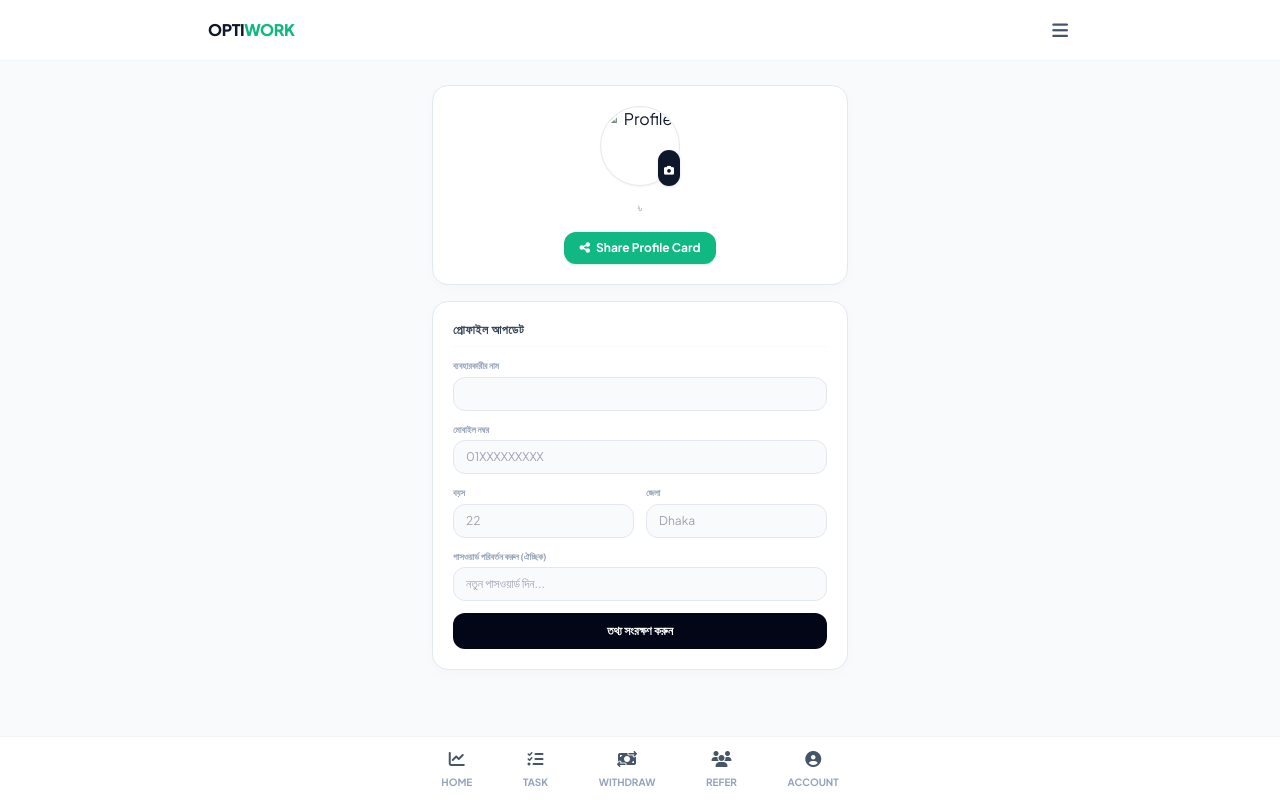
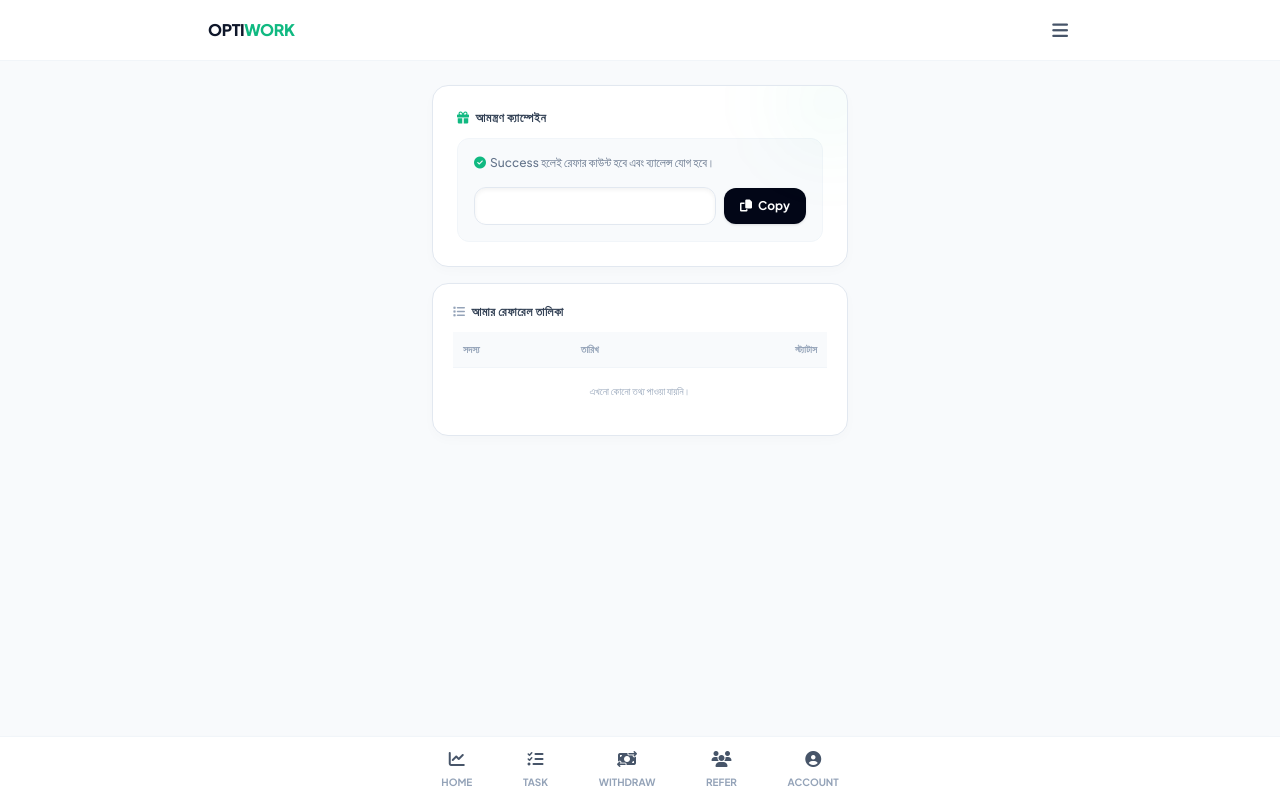
Before and after one commit to teamcipx/Orpi, a Flask app: template templates/profile.html in a window 1280 px wide. Run offline with Flask 3, Linux system fonts and the light colour scheme; the template is opened without the code that fills it, so the values that code supplies are empty; some libraries are stand-ins or nearby versions.

Commit message:
Update profile.html

```diff
--- a/templates/profile.html
+++ b/templates/profile.html
@@ -1,148 +1,101 @@
 {% extends 'base.html' %}
 {% block content %}
 
-<!-- html2canvas লাইব্রেরি সরাসরি স্ক্রিনশট জেনারেট করার জন্য -->
-<script src="https://cdnjs.cloudflare.com/ajax/libs/html2canvas/1.4.1/html2canvas.min.js"></script>
+<div class="space-y-4">
+    <!-- রিডিজাইনড রেফার লিংক কার্ড -->
+    <div class="minimal-card p-6 rounded-2xl bg-white relative overflow-hidden">
+        <!-- ব্যাকগ্রাউন্ডে খুব হালকা নিয়ন গ্লো ইফেক্ট -->
+        <div class="absolute -right-8 -top-8 w-24 h-24 bg-emerald-500/5 rounded-full blur-2xl"></div>
 
-<div class="space-y-4">
+        <h2 class="text-xs font-bold uppercase tracking-wider text-slate-700 mb-3 flex items-center gap-1.5">
+            <i class="fa-solid fa-gift text-emerald-500"></i> আমন্ত্রণ ক্যাম্পেইন
+        </h2>
 
-    <!-- প্রোফাইল কার্ড -->
-    <div class="minimal-card p-5 rounded-2xl bg-white text-center flex flex-col items-center">
-        <div class="relative w-20 h-20 mb-3">
-            <img id="profile-pic-preview" src="{{ user.avatar_url }}" alt="Profile" class="w-full h-full rounded-full object-cover border border-slate-200 shadow-sm">
-            <label for="image-upload" class="absolute bottom-0 right-0 bg-slate-900 text-white rounded-full p-1.5 cursor-pointer hover:bg-slate-800 transition shadow">
-                <i class="fa-solid fa-camera text-[10px]"></i>
-            </label>
-            <!-- হিডেন ফাইল ইনপুট -->
-            <input type="file" id="image-upload" class="hidden" accept="image/*" onchange="uploadToImgBB(this)">
+        <div class="bg-slate-50 border border-slate-100 p-4 rounded-xl">
+            <!-- নির্দেশিকা টেক্সট -->
+            <p class="text-xs text-slate-500 font-medium flex items-center gap-1">
+                <i class="fa-solid fa-circle-check text-emerald-500 text-xs"></i>
+                Success হলেই রেফার কাউন্ট হবে এবং ব্যালেন্স যোগ হবে।
+            </p>
+
+            <!-- আধুনিক কপি উইজেট -->
+            <div class="flex items-center gap-2 mt-4">
+                <input type="text" id="referral-link" readonly value="{{ ref_link }}"
+                       class="w-full bg-white border border-slate-200 p-2.5 rounded-xl text-xs text-slate-600 font-mono focus:outline-none select-all shadow-inner">
+
+                <!-- গ্লোয়িং কপি বাটন -->
+                <button id="copy-btn" onclick="copyLink()"
+                        class="bg-slate-950 hover:bg-slate-800 text-white text-xs font-bold px-4 py-2.5 rounded-xl transition flex items-center gap-1.5 shadow whitespace-nowrap">
+                    <i id="copy-icon" class="fa-solid fa-copy"></i> <span id="copy-text">Copy</span>
+                </button>
+            </div>
         </div>
-
-        <h2 class="text-base font-bold text-slate-800">{{ user.username }}</h2>
-        <p class="text-xs text-slate-400 mt-0.5">৳ {{ user.balance }}</p>
-
-        <!-- শেয়ার প্রোফাইল বাটন -->
-        <button onclick="generateShareCard()" class="mt-4 bg-emerald-500 hover:bg-emerald-600 text-white text-xs px-4 py-2 rounded-xl font-bold transition flex items-center gap-1.5 shadow">
-            <i class="fa-solid fa-share-nodes"></i> Share Profile Card
-        </button>
     </div>
 
-    <!-- প্রোফাইল এডিট ফরম -->
+    <!-- রেফারেল তালিকা -->
     <div class="minimal-card p-5 rounded-2xl bg-white">
-        <h3 class="text-xs font-bold uppercase tracking-wider text-slate-700 mb-3 border-b border-slate-50 pb-2">প্রোফাইল আপডেট</h3>
-
-        {% with messages = get_flashed_messages(with_categories=true) %}
-            {% if messages %}
-                {% for category, message in messages %}
-                    <div class="p-2.5 mb-3 text-[10px] rounded-lg border {% if category == 'success' %}bg-emerald-50 text-emerald-600 border-emerald-100{% else %}bg-red-50 text-red-600 border-red-100{% endif %}">
-                        {{ message }}
-                    </div>
-                {% endfor %}
-            {% endif %}
-        {% endwith %}
-
-        <form action="/profile" method="POST" class="space-y-3">
-            <!-- হিডেন আভাটার ইনপুট (ImgBB থেকে প্রাপ্ত লিংক এখানে জমা হবে) -->
-            <input type="hidden" name="avatar_url" id="avatar-url-input">
-
-            <div>
-                <label class="block text-[9px] font-bold text-slate-400 uppercase mb-1">ব্যবহারকারীর নাম</label>
-                <input type="text" name="username" value="{{ user.username }}" required class="w-full px-3 py-2 bg-slate-50 border border-slate-200 rounded-xl text-xs text-slate-800 focus:outline-none focus:border-slate-300">
-            </div>
-            <div>
-                <label class="block text-[9px] font-bold text-slate-400 uppercase mb-1">মোবাইল নম্বর</label>
-                <input type="text" name="phone" value="{{ user.phone_number or '' }}" placeholder="01XXXXXXXXX" class="w-full px-3 py-2 bg-slate-50 border border-slate-200 rounded-xl text-xs text-slate-800 focus:outline-none focus:border-slate-300">
-            </div>
-            <div class="grid grid-cols-2 gap-3">
-                <div>
-                    <label class="block text-[9px] font-bold text-slate-400 uppercase mb-1">বয়স</label>
-                    <input type="number" name="age" value="{{ user.age or '' }}" placeholder="22" class="w-full px-3 py-2 bg-slate-50 border border-slate-200 rounded-xl text-xs text-slate-800 focus:outline-none focus:border-slate-300">
-                </div>
-                <div>
-                    <label class="block text-[9px] font-bold text-slate-400 uppercase mb-1">জেলা</label>
-                    <input type="text" name="district" value="{{ user.district or '' }}" placeholder="Dhaka" class="w-full px-3 py-2 bg-slate-50 border border-slate-200 rounded-xl text-xs text-slate-800 focus:outline-none focus:border-slate-300">
-                </div>
-            </div>
-            <div>
-                <label class="block text-[9px] font-bold text-slate-400 uppercase mb-1">পাসওয়ার্ড পরিবর্তন করুন (ঐচ্ছিক)</label>
-                <input type="password" name="password" placeholder="নতুন পাসওয়ার্ড দিন..." class="w-full px-3 py-2 bg-slate-50 border border-slate-200 rounded-xl text-xs text-slate-800 focus:outline-none focus:border-slate-300">
-            </div>
-
-            <button type="submit" class="w-full bg-slate-950 hover:bg-slate-800 text-white font-extrabold text-xs py-2.5 rounded-xl transition">
-                তথ্য সংরক্ষণ করুন
-            </button>
-        </form>
-    </div>
-</div>
-
-<!-- ================= শেয়ার করার জন্য হিডেন ইমেজ কার্ড ================= -->
-<div class="absolute -top-[9999px] -left-[9999px]">
-    <div id="capture-share-card" class="w-[350px] bg-white border border-slate-100 p-6 rounded-3xl flex flex-col items-center justify-between shadow-2xl relative" style="font-family: 'Plus Jakarta Sans', sans-serif;">
-        <div class="absolute top-4 right-4 text-[10px] font-bold text-slate-300">OPTI WORK ⚡</div>
-
-        <div class="flex flex-col items-center mt-6">
-            <img src="{{ user.avatar_url }}" class="w-20 h-20 rounded-full object-cover border-2 border-emerald-500/10 shadow-md">
-            <h3 class="text-lg font-extrabold text-slate-800 mt-3">{{ user.username }}</h3>
-            <p class="text-xs text-slate-400">Verified Partner Profile</p>
-        </div>
-
-        <div class="w-full bg-slate-50 border border-slate-100 p-4 rounded-2xl my-6 text-center">
-            <span class="text-[9px] text-slate-400 uppercase font-bold tracking-widest">মোট অর্জিত আয়</span>
-            <p class="text-3xl font-black text-emerald-500 mt-1">৳ {{ user.balance }}</p>
-        </div>
-
-        <div class="text-[9px] text-slate-400 text-center uppercase tracking-wider">
-            Join using my link to get ৳ 100 bonus instantly!
+        <h3 class="text-xs font-bold uppercase tracking-wider text-slate-700 mb-3 flex items-center gap-1.5">
+            <i class="fa-solid fa-list text-slate-400"></i> আমার রেফারেল তালিকা
+        </h3>
+        <div class="overflow-x-auto text-[10px]">
+            <table class="w-full text-left">
+                <thead>
+                    <tr class="bg-slate-50 border-b border-slate-100 text-slate-400 font-bold uppercase">
+                        <th class="p-2.5">সদস্য</th>
+                        <th class="p-2.5">তারিখ</th>
+                        <th class="p-2.5 text-right">স্ট্যাটাস</th>
+                    </tr>
+                </thead>
+                <tbody>
+                    {% for ref in referrals %}
+                    <tr class="border-b border-slate-50 text-slate-600">
+                        <td class="p-2.5">
+                            <span class="font-bold text-slate-700">{{ ref.users.username }}</span><br>
+                            <span class="text-[9px] text-slate-400">{{ ref.users.email | mask_email }}</span>
+                        </td>
+                        <td class="p-2.5 text-slate-500">{{ ref.created_at[:10] }}</td>
+                        <td class="p-2.5 text-right">
+                            <span class="px-2.5 py-1 rounded-full text-[8px] font-bold uppercase tracking-wide {% if ref.status == 'Processing' %}bg-yellow-50 text-yellow-600 border border-yellow-100{% elif ref.status == 'Success' %}bg-emerald-50 text-emerald-600 border-emerald-100{% else %}bg-red-50 text-red-600 border-red-100{% endif %}">
+                                {{ ref.status }}
+                            </span>
+                        </td>
+                    </tr>
+                    {% else %}
+                    <tr>
+                        <td colspan="3" class="p-4 text-center text-slate-400">এখনো কোনো তথ্য পাওয়া যায়নি।</td>
+                    </tr>
+                    {% endfor %}
+                </tbody>
+            </table>
         </div>
     </div>
 </div>
 
 <script>
-// ImgBB এ ছবি আপলোড করার ফ্রন্টএন্ড জাভাস্ক্রিপ্ট
-async function uploadToImgBB(input) {
-    const file = input.files[0];
-    if (!file) return;
+// কপি এবং বাটন স্ট্যাটাস পরিবর্তনের ডাইনামিক স্ক্রিপ্ট
+function copyLink() {
+    const linkInput = document.getElementById('referral-link');
+    linkInput.select();
+    linkInput.setSelectionRange(0, 99999); // মোবাইল ডিভাইসের জন্য সামঞ্জস্য
+    navigator.clipboard.writeText(linkInput.value);
 
-    // আপনার ImgBB API Key টি নিচে বসিয়ে দিন
-    const IMGBB_API_KEY = "YOUR_IMGBB_API_KEY";
+    const btn = document.getElementById('copy-btn');
+    const icon = document.getElementById('copy-icon');
+    const text = document.getElementById('copy-text');
 
-    if (IMGBB_API_KEY === "4411465c0fa319c2f3b53550cac5ac09") {
-        alert("দয়া করে কোডের IMGBB_API_KEY পরিবর্তন করুন।");
-        return;
-    }
+    // বাটনটিকে সবুজ এবং 'Copied' মোডে নিয়ে যাওয়া
+    text.innerText = "Copied!";
+    icon.className = "fa-solid fa-check";
+    btn.classList.remove('bg-slate-950', 'hover:bg-slate-800');
+    btn.classList.add('bg-emerald-500', 'hover:bg-emerald-600');
 
-    const formData = new FormData();
-    formData.append("image", file);
-
-    try {
-        const response = await fetch(`https://api.imgbb.com/1/upload?key=${IMGBB_API_KEY}`, {
-            method: "POST",
-            body: formData
-        });
-        const data = await response.json();
-
-        if (data.success) {
-            const imageUrl = data.data.url;
-            document.getElementById('profile-pic-preview').src = imageUrl;
-            document.getElementById('avatar-url-input').value = imageUrl;
-            alert("ছবি সফলভাবে আপলোড হয়েছে। সেভ করতে নিচের বাটনে ক্লিক করুন।");
-        } else {
-            alert("ছবি আপলোড ব্যর্থ হয়েছে।");
-        }
-    } catch (e) {
-        alert("কানেকশন ত্রুটি ঘটেছে।");
-    }
-}
-
-// প্রোফাইল শেয়ার কার্ড ডাউনলোড স্ক্রিপ্ট
-function generateShareCard() {
-    const card = document.getElementById('capture-share-card');
-
-    html2canvas(card, { useCORS: true }).then(canvas => {
-        const link = document.createElement('a');
-        link.download = `OptiWork-Profile-${Date.now()}.png`;
-        link.href = canvas.toDataURL();
-        link.click();
-    });
+    // ১.৫ সেকেন্ড পর বাটনটিকে পুনরায় স্বাভাবিক করা
+    setTimeout(() => {
+        text.innerText = "Copy";
+        icon.className = "fa-solid fa-copy";
+        btn.classList.remove('bg-emerald-500', 'hover:bg-emerald-600');
+        btn.classList.add('bg-slate-950', 'hover:bg-slate-800');
+    }, 1500);
 }
 </script>
 
```
